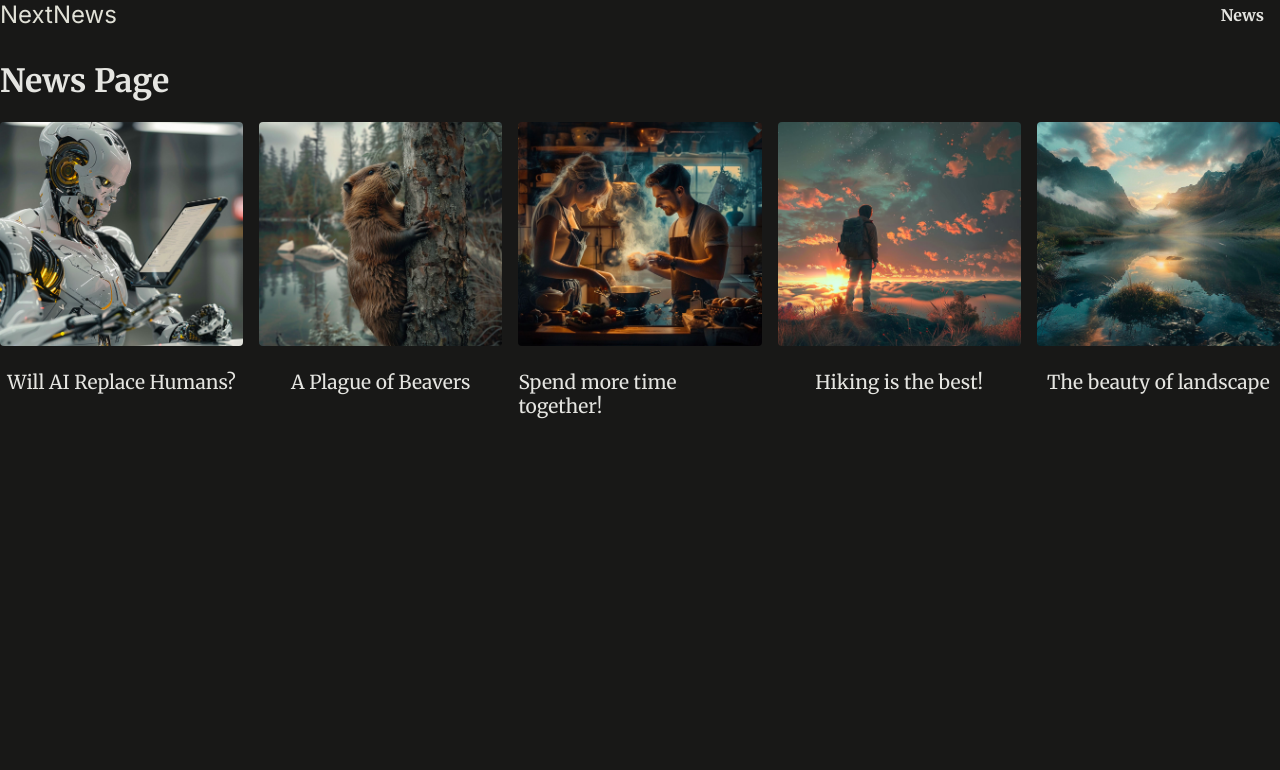
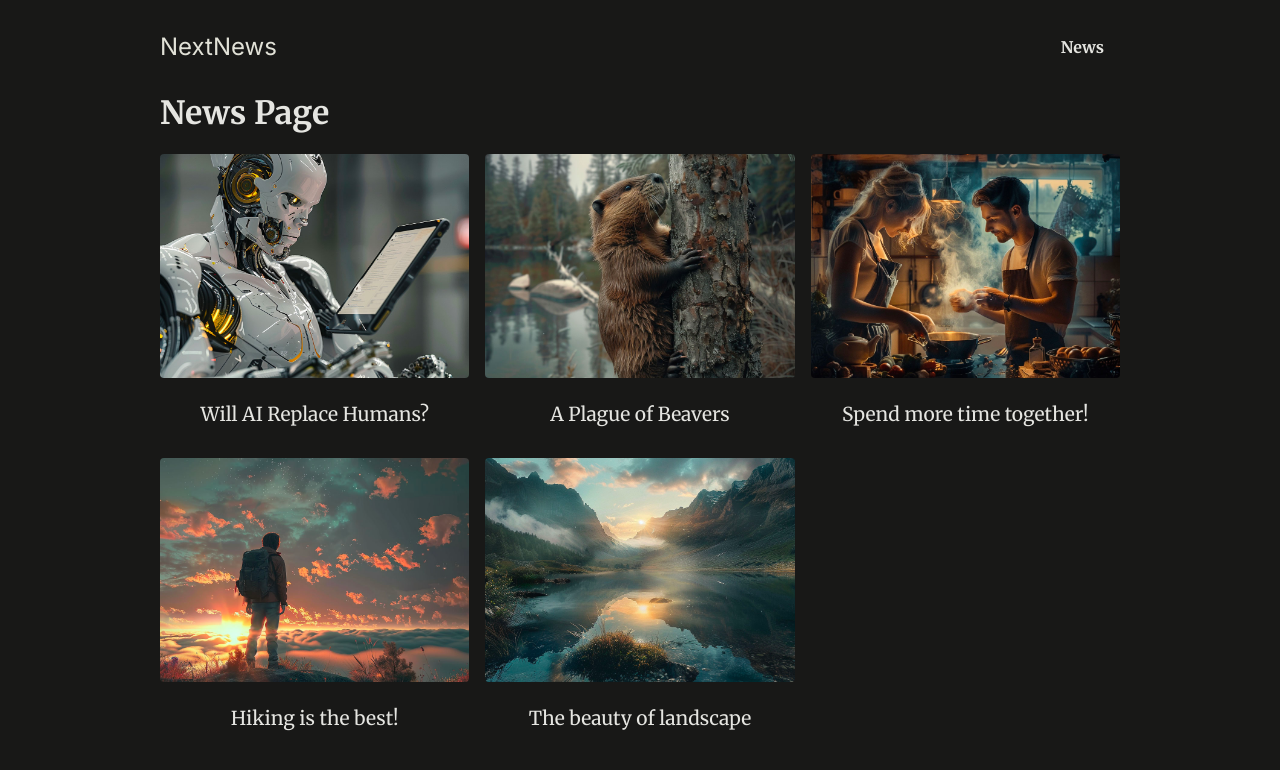
Before and after one commit to PhillipJBridgeman/NextNews, a Next.js app: page /news in a window 1280 px wide. Shown: the top 770 px of the page. Built offline with nearby package versions, Linux system fonts and the light colour scheme.

Commit message:
Wrap MainHeader and children in a div for layout consistency; standardize className syntax in NewsPage

```diff
--- a/app/layout.js
+++ b/app/layout.js
@@ -10,8 +10,10 @@ export default function RootLayout({ children }) {
  return (
     <html lang="en">
       <body>
-        <MainHeader />
-        {children}
+        <div id='page'>
+          <MainHeader />
+          {children}
+        </div>
       </body>
     </html>
   )
--- a/app/news/page.js
+++ b/app/news/page.js
@@ -5,7 +5,7 @@ export default function NewsPage() {
     return (
         <>
         <h1>News Page</h1>
-        <ul className={"news-list"}>
+        <ul className="news-list">
             {DUMMY_NEWS.map((item) => (
                 <li key={item.id}>
                     <Link href={`/news/${item.id}`}>
```
